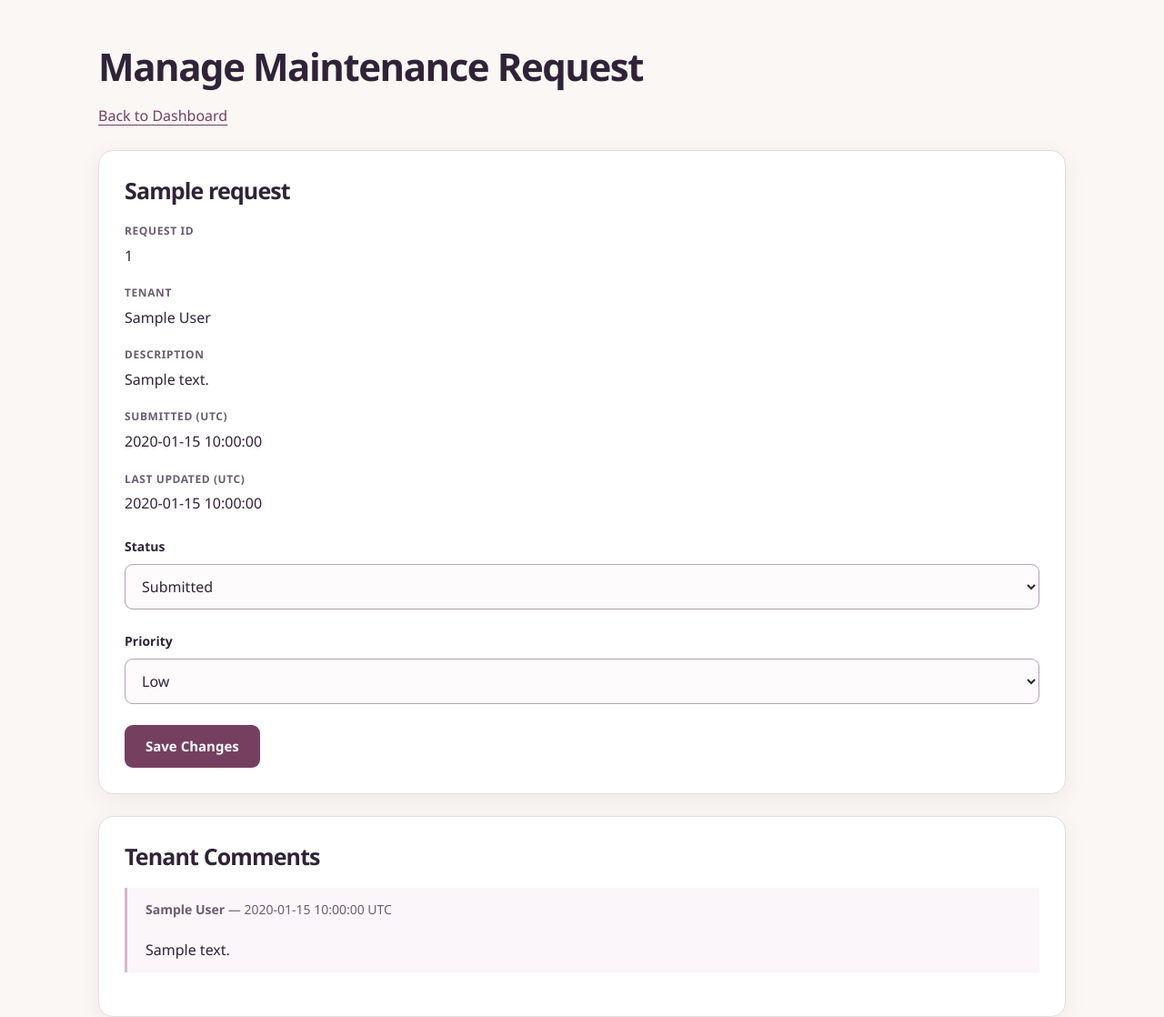
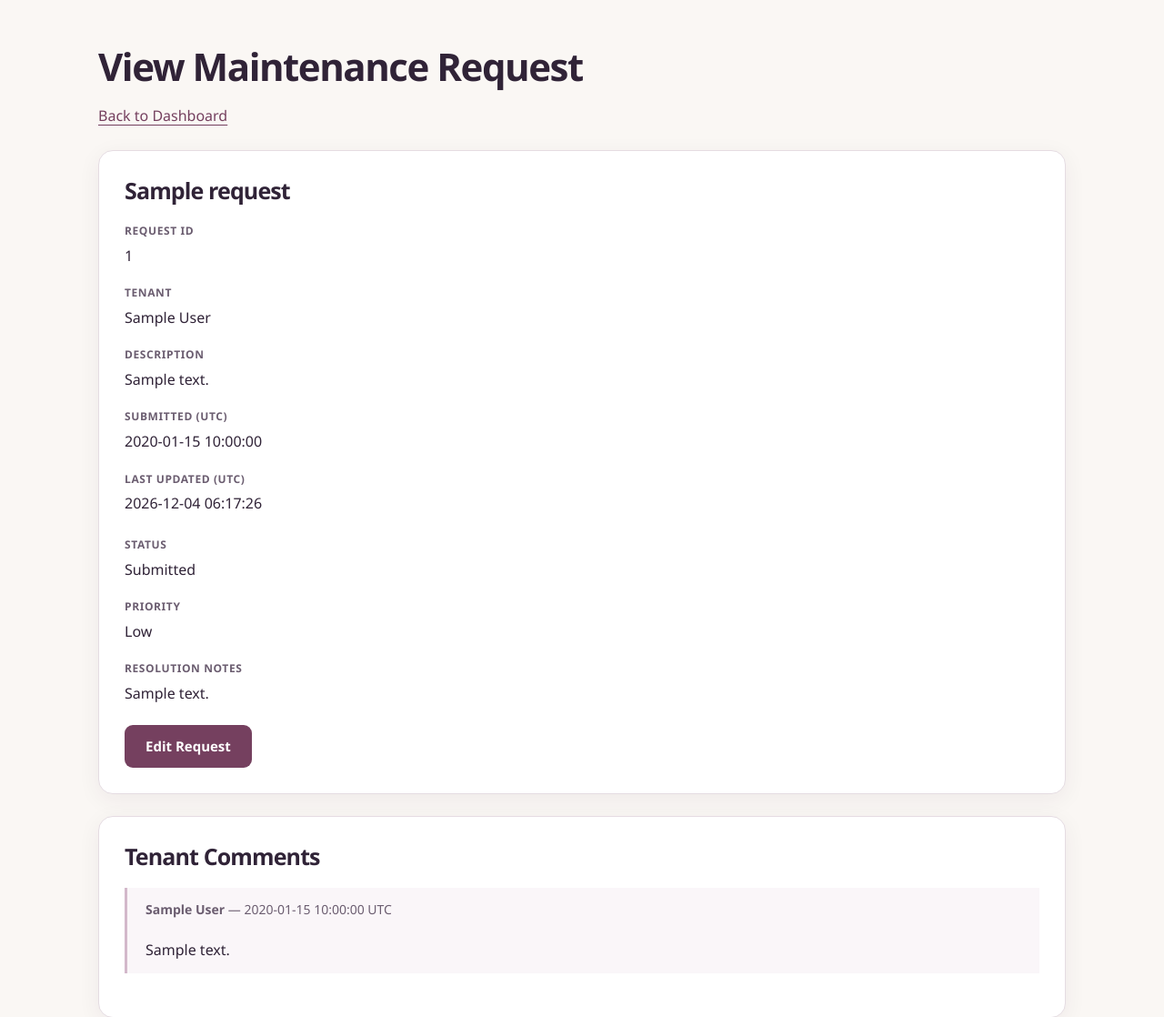
Before and after one commit to nishtha0910/Maintenance-Request-System, a PHP site: page /maintenance-request-system/admin_request.php?id=1 in a window 1280 px wide. Shown: the part 83-1201 px from the top of the page at 91% size. Run offline with PHP 8.4, Linux system fonts and the light colour scheme; the visitor is signed in with stand-in values (Sample User, id 1); tables that the repository leaves empty or names only in its code hold one stand-in row (values such as "Sample post").

Commit message:
Add admin resolution notes and separate view/edit modes

```diff
--- a/admin_dashboard.php
+++ b/admin_dashboard.php
@@ -98,7 +98,7 @@ function escapeHtml(string $value): string
                         <td><span class="badge badge-<?php echo escapeHtml(strtolower($request['priority'])); ?>"><?php echo escapeHtml($request['priority']); ?></span></td>
                         <td><div class="table-actions">
                             <a class="button button-outline" href="admin_request.php?id=<?php echo (int) $request['request_id']; ?>#request-heading" aria-label="View request <?php echo (int) $request['request_id']; ?>">View</a>
-                            <a class="button" href="admin_request.php?id=<?php echo (int) $request['request_id']; ?>#update-request" aria-label="Edit request <?php echo (int) $request['request_id']; ?>">Edit</a>
+                            <a class="button" href="admin_request.php?id=<?php echo (int) $request['request_id']; ?>&amp;mode=edit#update-request" aria-label="Edit request <?php echo (int) $request['request_id']; ?>">Edit</a>
                         </div></td>
                     </tr>
                 <?php endforeach; ?>
--- a/admin_request.php
+++ b/admin_request.php
@@ -10,6 +10,13 @@ if (!isset($_SESSION["user_id"])) {
 if (!canAccessRole($_SESSION, "admin")) {
     http_response_code(403);
     exit("Access denied.");
+}
+
+$isEditMode = ($_GET["mode"] ?? "view") === "edit";
+if ($_SERVER["REQUEST_METHOD"] === "POST" && !$isEditMode) {
+    header("Allow: GET");
+    http_response_code(405);
+    exit("Use the Edit page to save changes.");
 }
 
 $rawId = $_GET["id"] ?? "";
@@ -47,7 +54,8 @@ $requestId = is_string($rawId)
 
         $check= $conn->prepare(
               "SELECT r.request_id, r.title, r.description,
-                r.priority, r.status, r.date_submitted, r.date_updated,
+                r.priority, r.status, r.resolution_notes,
+                r.date_submitted, r.date_updated,
                 u.name AS tenant_name
          FROM maintenance_requests AS r
          INNER JOIN users AS u ON u.user_id = r.user_id
@@ -66,11 +74,15 @@ $requestId = is_string($rawId)
     } else {
         $selectedStatus = $request["status"];
         $selectedPriority = $request["priority"];
+        $resolutionNotes = $request["resolution_notes"] ?? "";
 
         if ($_SERVER["REQUEST_METHOD"] === "POST") {
             $token = $_POST["token"] ?? "";
             $status = $_POST["status"] ?? "";
             $priority = $_POST["priority"] ?? "";
+            $rawNotes = $_POST["resolution_notes"] ?? "";
+            $resolutionNotes = is_string($rawNotes) ? trim($rawNotes) : "";
+
 
             if (
                 !is_string($token) ||
@@ -86,13 +98,16 @@ $requestId = is_string($rawId)
             ) {
                 http_response_code(422);
                 $error = "Select a valid status and priority.";
+            } elseif (!is_string($rawNotes) || mb_strlen($resolutionNotes, "UTF-8") > 5000) {
+                http_response_code(422);
+                $error = "Resolution notes must be text of no more than 5,000 characters.";
             } else {
                 $update = $conn->prepare(
                     "UPDATE maintenance_requests
-                     SET status = ?, priority = ?, date_updated = UTC_TIMESTAMP()
+                     SET status = ?, priority = ?, resolution_notes = ?, date_updated = UTC_TIMESTAMP()
                      WHERE request_id = ?"
                 );
-                $update->bind_param("ssi", $status, $priority, $requestId);
+                $update->bind_param("sssi", $status, $priority, $resolutionNotes, $requestId);
                 $update->execute();
                 $update->close();
 
@@ -138,7 +153,7 @@ function escapeHtml(string $value): string
 <head>
     <meta charset="UTF-8">
     <meta name="viewport" content="width=device-width, initial-scale=1.0">
-    <title>Manage Maintenance Request</title>
+    <title><?php echo $isEditMode ? "Edit" : "View"; ?> Maintenance Request</title>
 
 
 <link rel="stylesheet" href="assets/css/app.css?v=1">
@@ -146,7 +161,7 @@ function escapeHtml(string $value): string
 <body class="request-list">
 <?php require __DIR__ . "/includes/site_header.php"; ?>
 <main id="main-content">
-    <h1>Manage Maintenance Request</h1>
+    <h1><?php echo $isEditMode ? "Edit" : "View"; ?> Maintenance Request</h1>
     <a href="admin_dashboard.php">Back to Dashboard</a>
 
     <?php if ($error !== ""): ?>
@@ -180,8 +195,19 @@ function escapeHtml(string $value): string
                 <dd><?php echo escapeHtml($request["date_updated"]); ?></dd>
             </dl>
 
+            <?php if (!$isEditMode): ?>
+            <dl>
+                <dt>Status</dt>
+                <dd><?php echo escapeHtml($request["status"]); ?></dd>
+                <dt>Priority</dt>
+                <dd><?php echo escapeHtml($request["priority"]); ?></dd>
+                <dt>Resolution Notes</dt>
+                <dd class="multiline"><?php echo escapeHtml($resolutionNotes !== "" ? $resolutionNotes : "No resolution notes yet."); ?></dd>
+            </dl>
+            <a class="button" href="admin_request.php?id=<?php echo $requestId; ?>&amp;mode=edit">Edit Request</a>
+            <?php else: ?>
             <form id="update-request" novalidate
-                action="admin_request.php?id=<?php echo $requestId; ?>"
+                action="admin_request.php?id=<?php echo $requestId; ?>&amp;mode=edit"
                 method="POST"
             >
                 <input
@@ -203,6 +229,7 @@ function escapeHtml(string $value): string
                 </select>
 
                 <label for="priority">Priority</label>
+
                 <select id="priority" name="priority" required>
                     <?php foreach ($allowedPriorities as $option): ?>
                         <option
@@ -214,8 +241,18 @@ function escapeHtml(string $value): string
                     <?php endforeach; ?>
                 </select>
 
+                <label for="resolution_notes">Resolution Notes (optional)</label>
+                    <textarea
+                       id="resolution_notes"
+                       name="resolution_notes"
+                       rows="5"
+                       maxlength="5000"
+                      ><?php echo escapeHtml($resolutionNotes); ?></textarea>
+
                 <button type="submit">Save Changes</button>
             </form>
+            <?php endif; ?>
+
         </section>
 
         <section aria-labelledby="comments-heading">
--- /dev/null
+++ b/database/resolution_notes.sql
@@ -0,0 +1,5 @@
+-- Run once on a database that does not yet have resolution_notes.
+-- This column has already been added manually to the current localhost database.
+-- Select the intended database before running this migration.
+ALTER TABLE maintenance_requests
+    ADD COLUMN resolution_notes TEXT NULL;
```
